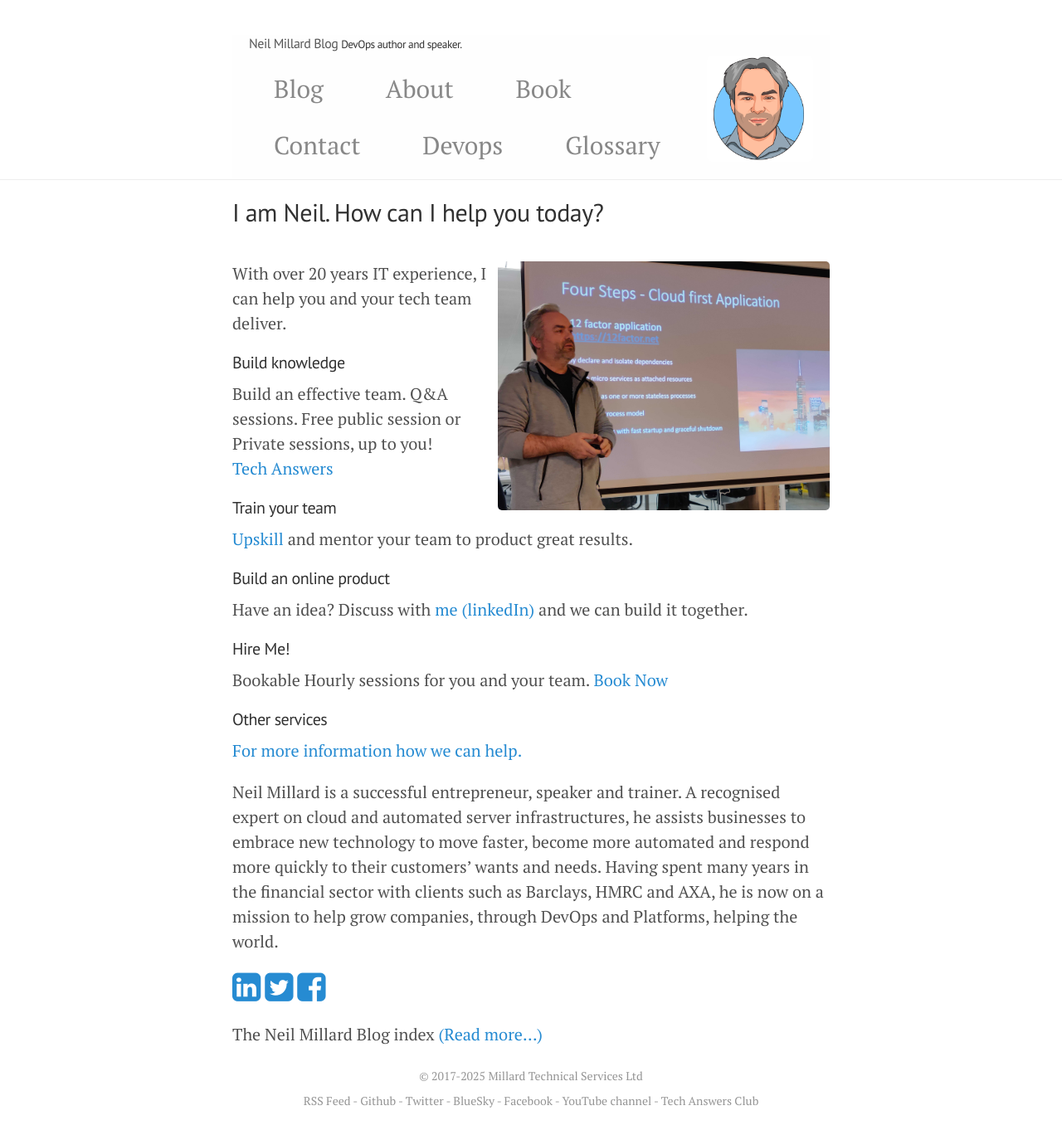
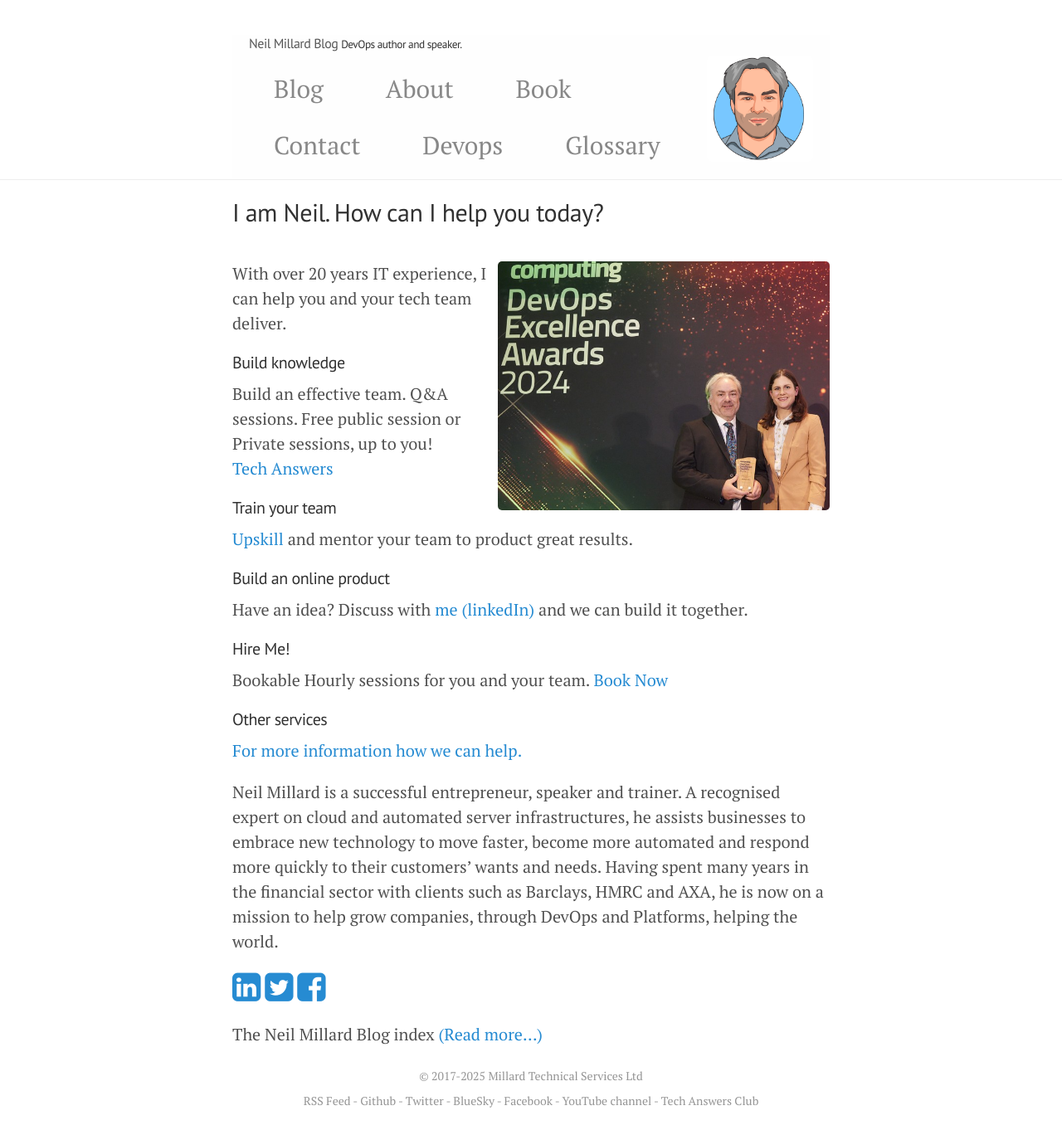
Before and after one commit to neilmillard/neilmillard.github.io, a Jekyll site: the page built from index.html, in a window 1280 px wide. Shown: the whole page at 83% size. Built offline with Jekyll 4.4.1, drawn with Linux system fonts in a browser that asks for light colours; nearby versions of some CDN libraries; comment, search, counter and statistics services are not loaded.

Commit message:
update awards picture

```diff
--- a/index.html
+++ b/index.html
@@ -6,7 +6,7 @@
 <div class="row">
   <div class="col-md-8">
     <h2>I am Neil. How can I help you today?</h2><br />
-    <p><img style="width:400px;height:300px;float: right" src="{{ site.url }}/public/img/neil_millard_speaking.jpg" alt="Neil Millard" />
+    <p><img style="width:400px;height:300px;float: right" src="{{ site.url }}/public/img/devops_excellence_awards_neil_4_3.jpg" alt="Neil Millard" />
       With over 20 years IT experience, I can help you and your tech team deliver.</p>
     <p><h4>Build knowledge</h4>Build an effective team. Q&A sessions. Free public session or Private sessions, up to you!<br /><a href="https://devops-answers.com">Tech Answers</a></p>
     <p><h4>Train your team</h4><a href="{{ site.url }}/2017/03/25/6-steps-to-cloud-expert.html">Upskill</a> and mentor your team to product great results.</p>
```
Also changed, not shown: public/img/devops_excellence_awards_neil_4_3.jpg (added).
